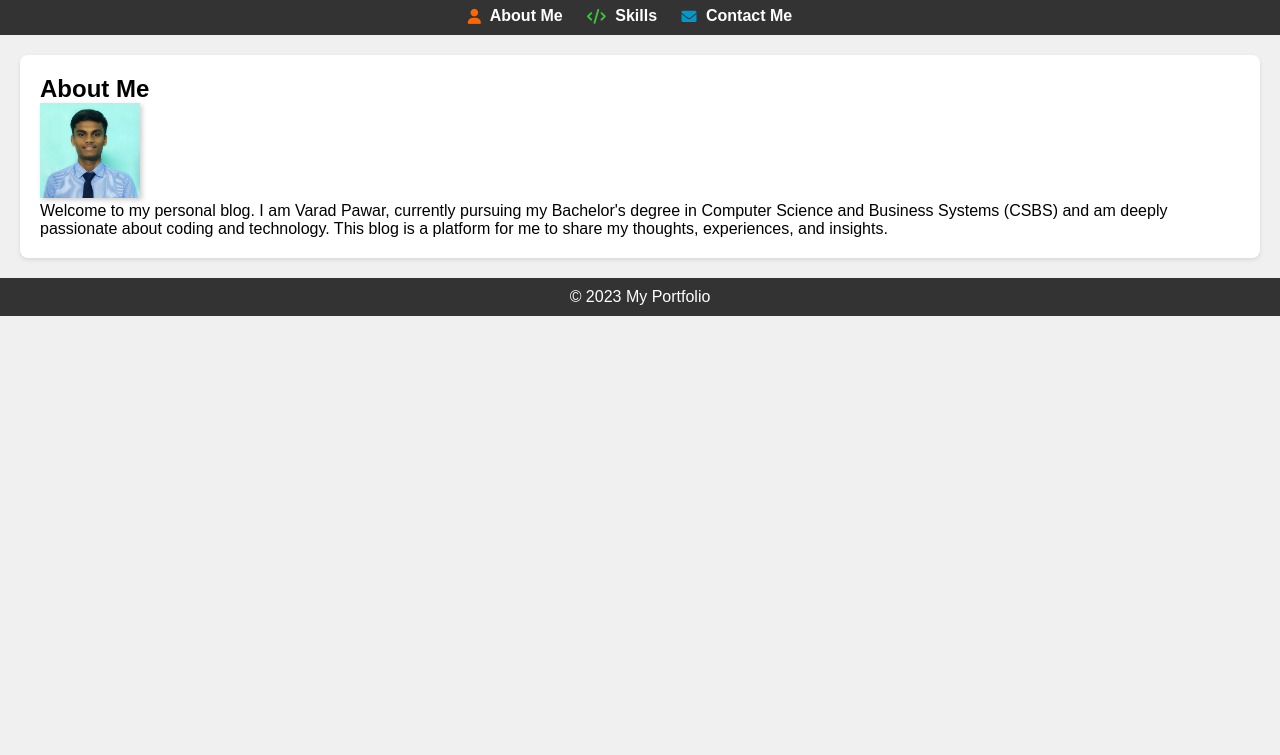
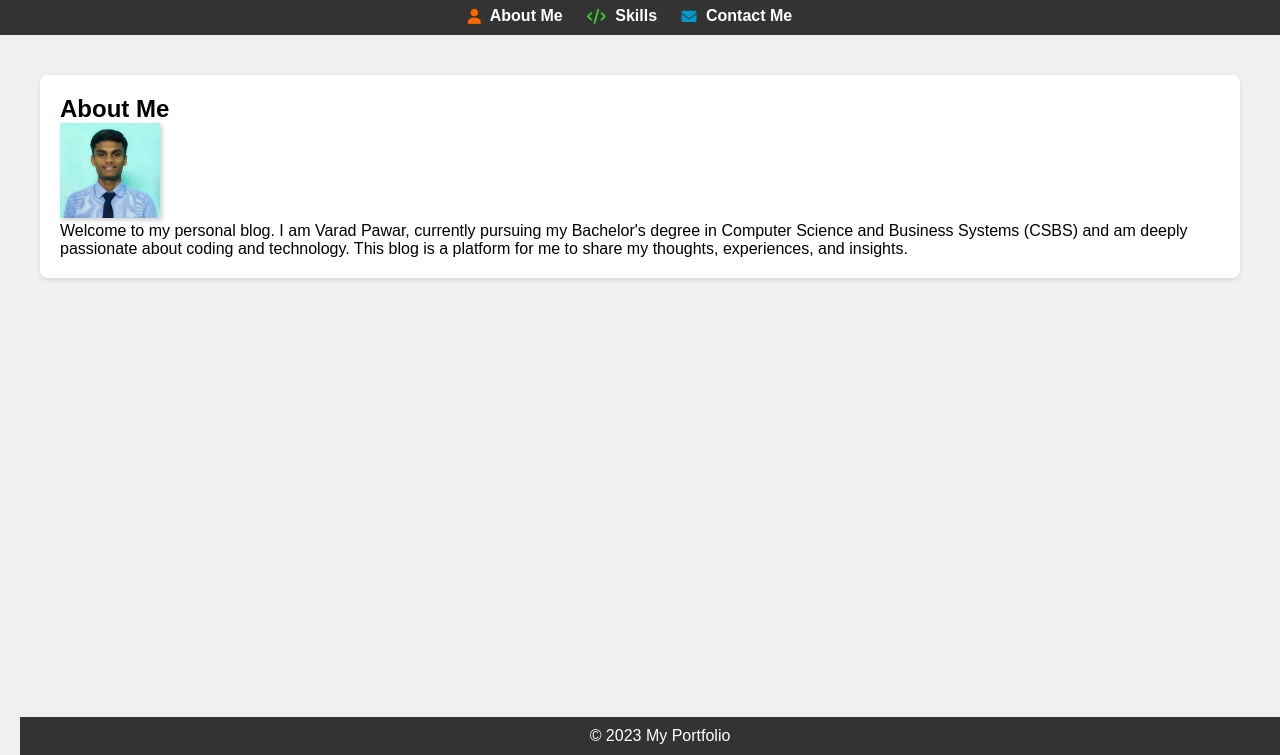
Before and after one commit to Varadpawar19/varadpawar, a plain HTML site: page index.html in a window 1280 px wide. Shown: the part 45-800 px from the top of the page. Drawn offline with Linux system fonts and the light colour scheme.

Commit message:
style.css

```diff
--- a/style.css
+++ b/style.css
@@ -185,3 +185,32 @@ nav ul li a .fas.fa-envelope { /* Styles for the envelope icon */
         transform: translateY(0);
     }
 }
+
+html {
+    height: 100%;
+}
+
+body {
+    margin: 0;
+    padding: 0;
+    display: flex;
+    flex-direction: column;
+    min-height: 100vh;
+}
+
+.content-wrapper {
+    flex-grow: 1;
+    padding: 20px;
+    background-color: #f0f0f0; /* Set the background color for your content */
+}
+
+footer {
+    text-align: center;
+    background-color: #333;
+    color: #fff;
+    padding: 10px 0;
+    position: absolute;
+    bottom: 0;
+    width: 100%;
+    animation: fadeInUp 1s ease-in-out;
+}
```
